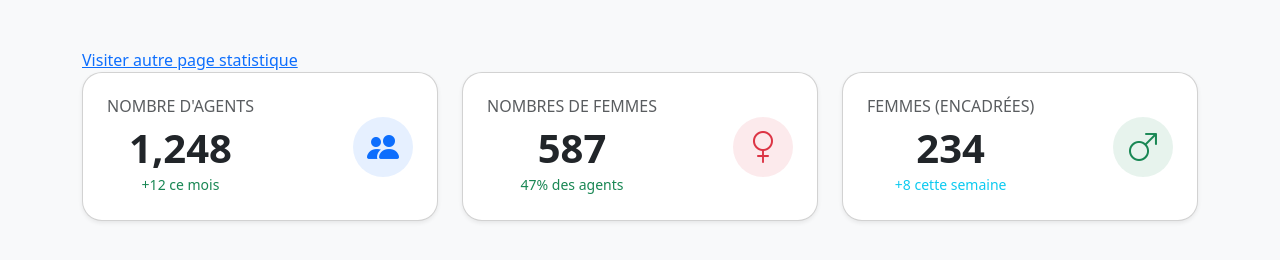
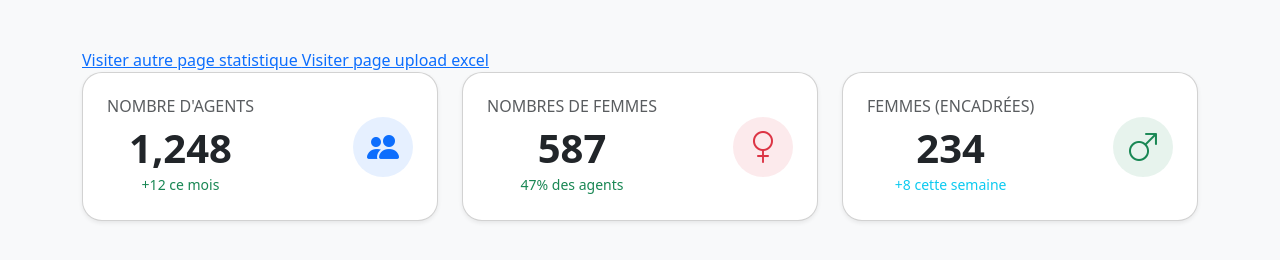
Before and after one commit to sawfranc/page, a plain HTML site: page index.html in a window 1280 px wide. Drawn offline with nearby package versions, Linux system fonts and the light colour scheme.

Commit message:
Add link to Excel upload page in index.html
Added a link to the Excel upload page in the dashboard.

```diff
--- a/index.html
+++ b/index.html
@@ -45,6 +45,9 @@
     <div class="container mt-5">
       <a href="stat.html" target="_blank" title="Aller sur Google">
         Visiter autre page statistique
+    </a>
+         <a href="excel_indic.html" target="_blank" title="Aller sur Google">
+        Visiter page upload excel
     </a>
       <div class="row g-4">
         <!-- Cadran 1 : Nombre d'agents -->
```
